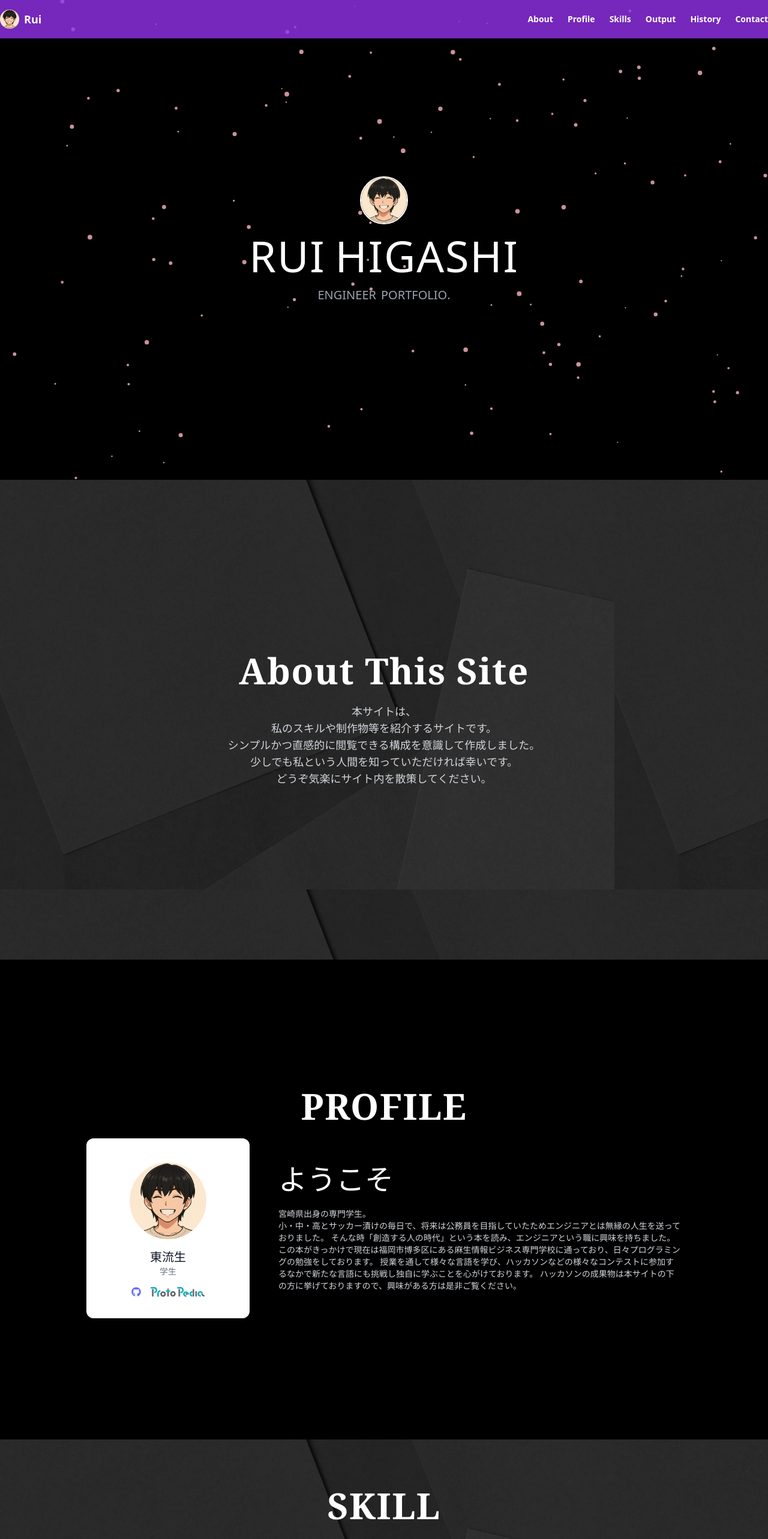
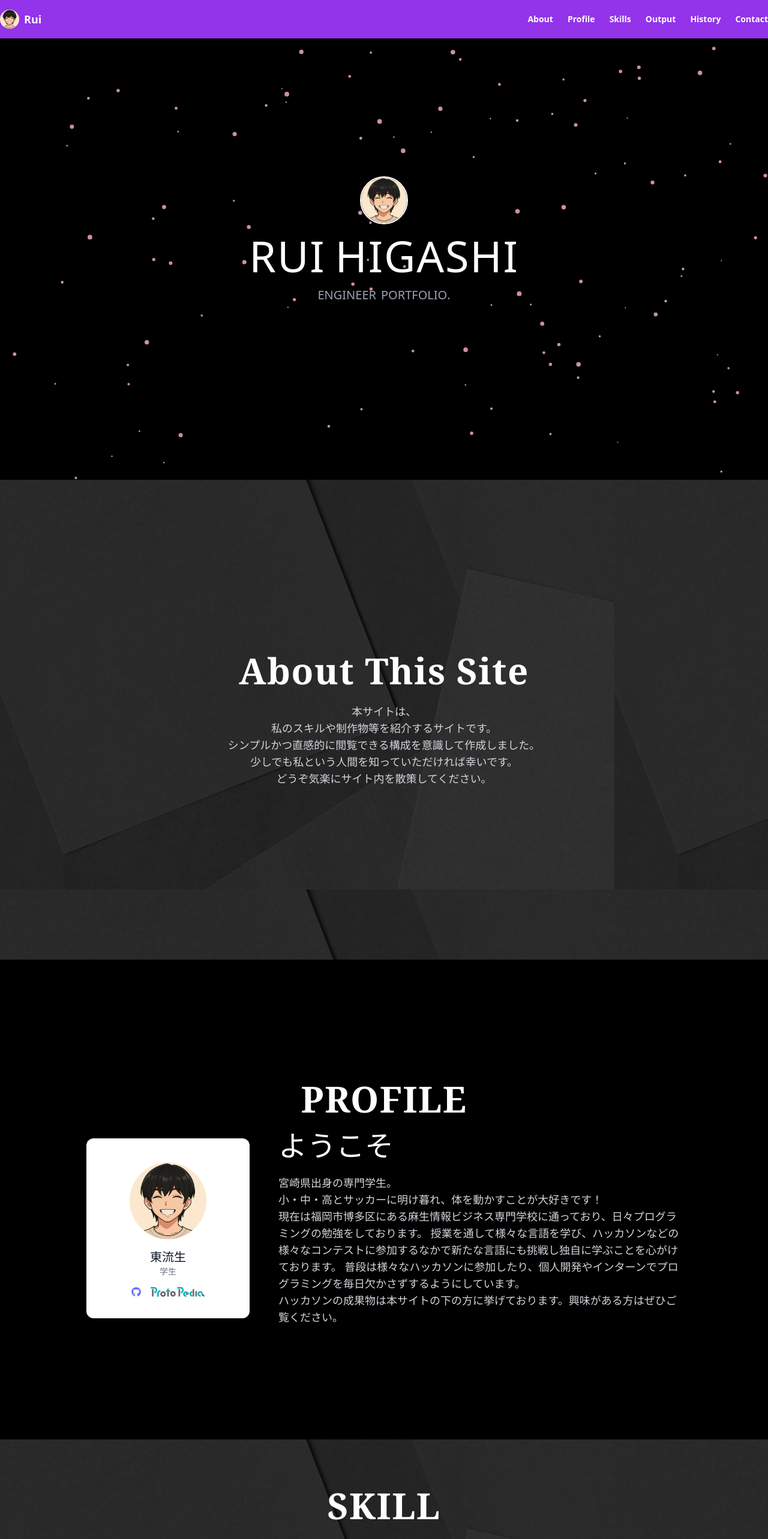
Before and after one commit to ruihigashi/rui-portfolio, a React (Vite) app: page / in a window 1280 px wide. Shown: the top 2566 px of the page at 60% size. Built offline with nearby package versions, Linux system fonts and the light colour scheme.

Commit message:
Profile内の文章変更

```diff
--- a/src/components/Header.jsx
+++ b/src/components/Header.jsx
@@ -16,7 +16,7 @@ export default function Header() {
   return (
     <>
       {/* ヘッダー */}
-      <header className="fixed w-full z-50 bg-opacity-80 bg-purple-600 font-semibold">
+      <header className="fixed w-full z-50 bg-purple-600 font-semibold">
         <nav className="mx-10 mx-auto py-4 flex justify-between items-center text-white">
           {/* ハンバーガー（モバイル時のみ左） */}
           <div className="md:hidden z-20">
--- a/src/components/Profile.jsx
+++ b/src/components/Profile.jsx
@@ -44,13 +44,13 @@ export default function About() {
         <div className="text-center md:text-left max-w-2xl" data-aos="fade-up">
 
           <h2 className="text-4xl md:text-5xl font-bold mb-4">ようこそ</h2>
-          <p className="text-sm text-gray-300 mt-6">
+          <p className="text-lg text-gray-300 mt-6">
             宮崎県出身の専門学生。<br />
-            小・中・高とサッカー漬けの毎日で、将来は公務員を目指していたためエンジニアとは無縁の人生を送っておりました。
-            そんな時「創造する人の時代」という本を読み、エンジニアという職に興味を持ちました。
-            この本がきっかけで現在は福岡市博多区にある麻生情報ビジネス専門学校に通っており、日々プログラミングの勉強をしております。
+            小・中・高とサッカーに明け暮れ、体を動かすことが大好きです！<br />
+            現在は福岡市博多区にある麻生情報ビジネス専門学校に通っており、日々プログラミングの勉強をしております。
             授業を通して様々な言語を学び、ハッカソンなどの様々なコンテストに参加するなかで新たな言語にも挑戦し独自に学ぶことを心がけております。
-            ハッカソンの成果物は本サイトの下の方に挙げておりますので、興味がある方は是非ご覧ください。
+            普段は様々なハッカソンに参加したり、個人開発やインターンでプログラミングを毎日欠かさずするようにしています。<br />
+            ハッカソンの成果物は本サイトの下の方に挙げております。興味がある方はぜひご覧ください。
           </p>
         </div>
       </div>
```
